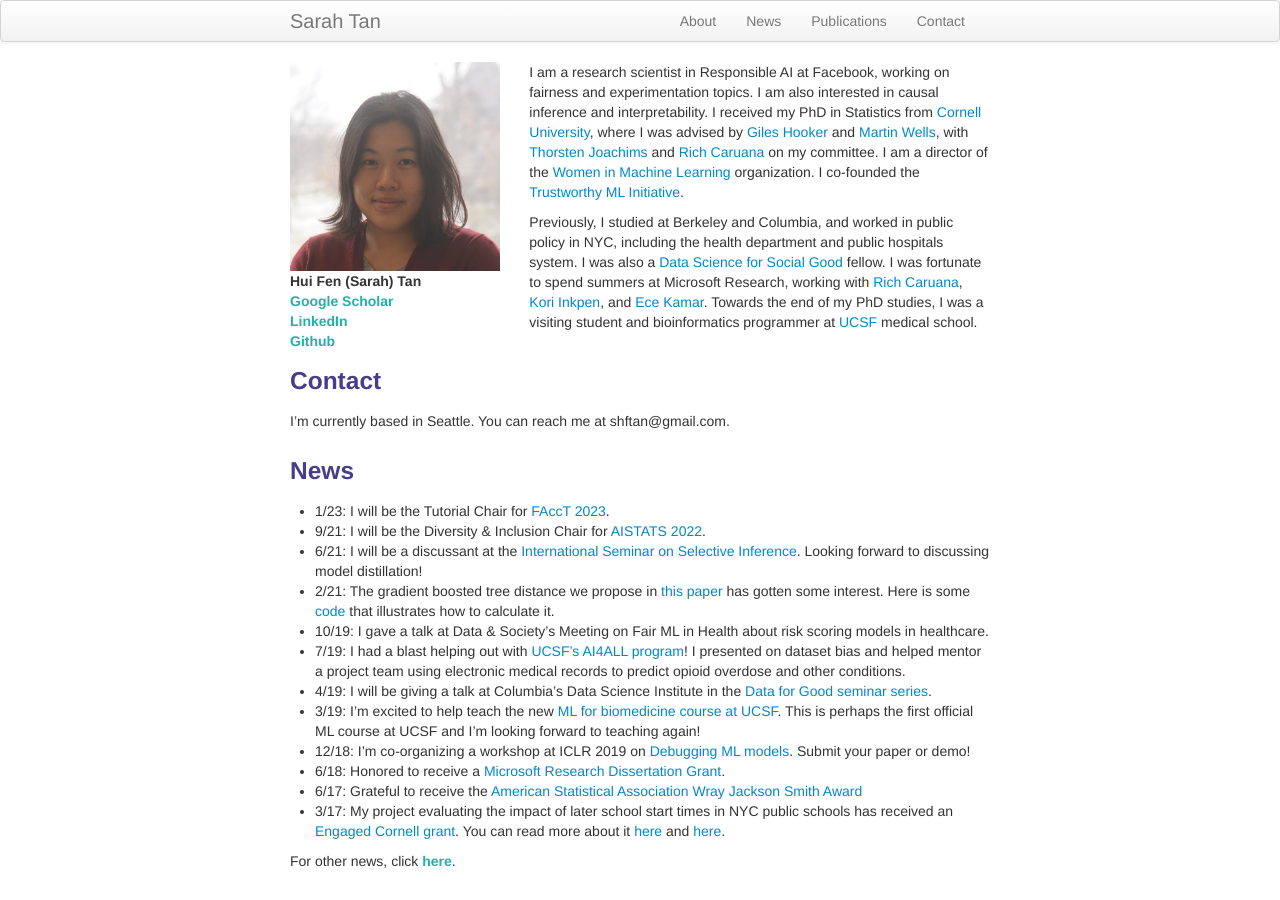
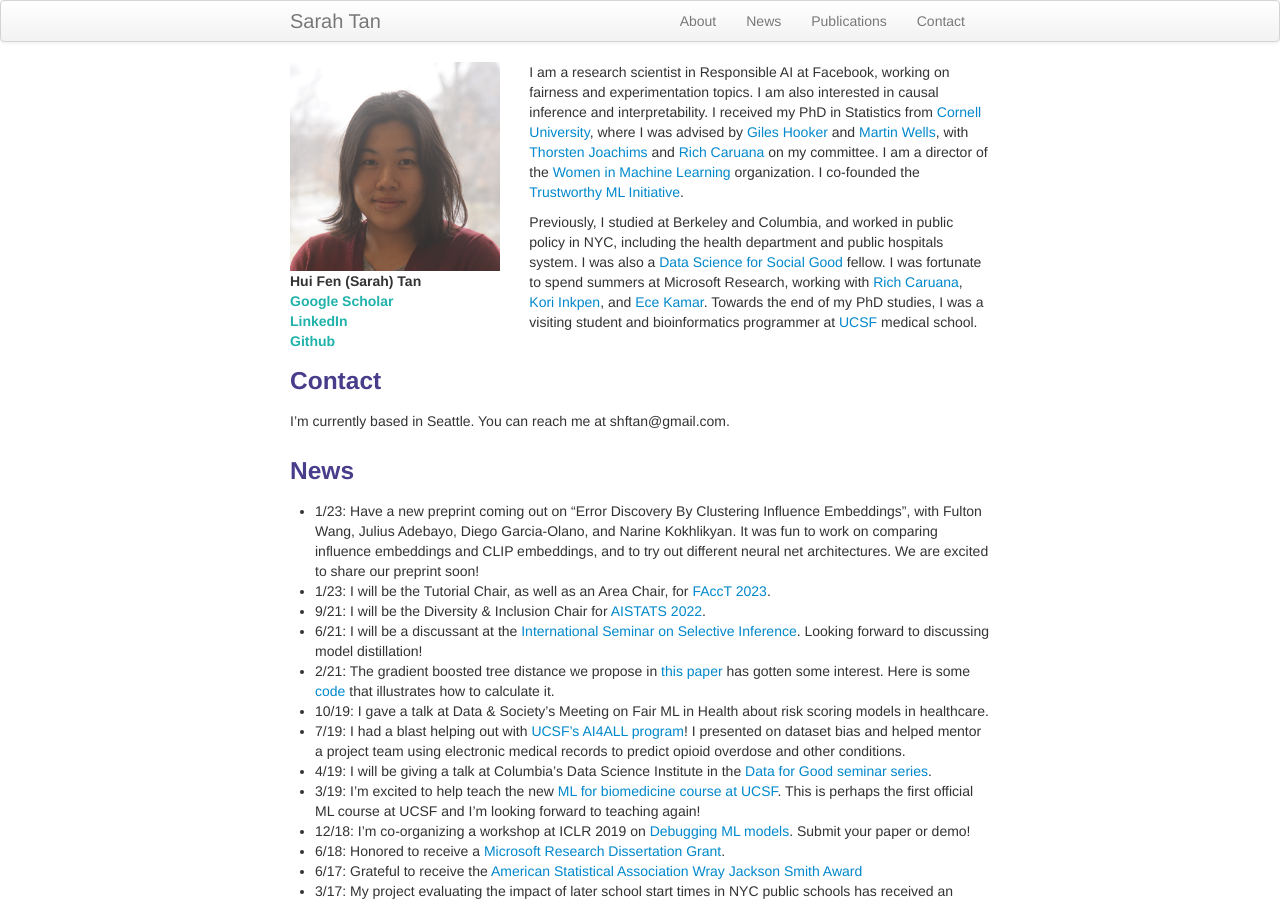
Before and after one commit to shftan/shftan.github.io, a Jekyll site: the page built from index.md, in a window 1280 px wide and 900 px high. Built offline with Jekyll 4.4.1, drawn with Linux system fonts in a browser that asks for light colours; some of the changed text lies outside the part shown.

Commit message:
Update index.md

```diff
--- a/index.md
+++ b/index.md
@@ -30,7 +30,8 @@ I'm currently based in Seattle. You can reach me at shftan@gmail.com.
 
 <div class="row-fluid" id="news"><h3>News</h3>
 </div>
-- 1/23: I will be the Tutorial Chair for [FAccT 2023](https://facctconference.org/2023/index.html).
+- 1/23: Have a new preprint coming out on "Error Discovery By Clustering Influence Embeddings", with Fulton Wang, Julius Adebayo, Diego Garcia-Olano, and Narine Kokhlikyan. It was fun to work on comparing influence embeddings and CLIP embeddings, and to try out different neural net architectures. We are excited to share our preprint soon!
+- 1/23: I will be the Tutorial Chair, as well as an Area Chair, for [FAccT 2023](https://facctconference.org/2023/index.html).
 - 9/21: I will be the Diversity & Inclusion Chair for [AISTATS 2022](http://aistats.org/aistats2022/).
 - 6/21: I will be a discussant at the [International Seminar on Selective Inference](https://www.selectiveinferenceseminar.com/past-talks). Looking forward to discussing model distillation!
 - 2/21: The gradient boosted tree distance we propose in [this paper](https://arxiv.org/abs/1611.07115) has gotten some interest. Here is some [code](https://github.com/shftan/tree_ensemble_distance) that illustrates how to calculate it.
@@ -94,6 +95,9 @@ For other news, click <a class="paper" href="oldernews.html">here</a>.
    - Media coverage: [The Guardian](https://www.theguardian.com/environment/2015/sep/02/gasland-hbo-documentary-fracking-opposition), [The Atlantic](https://www.theatlantic.com/entertainment/archive/2017/02/a-common-theme-for-this-years-oscar-nominated-documentaries/517638/), [Pacific Standard](https://psmag.com/environment/a-fracking-effective-film)
    - Press releases: [University of Iowa](http://www.newswise.com/articles/the-power-of-film), [Harmony Institute](https://harmonylabs.org/gasland)
 <h4>Preprints</h4>
+- <span class="paper">Error Discovery By Clustering Influence Embeddings</span>
+   - F Wang, J Adebayo, Tan, D Garcia-Olano, N Kokhlikyan
+   - Under review
 - <span class="paper">Efficient Heterogeneous Treatment Effect Estimation With Multiple Experiments and Multiple Outcomes</span>
    - L Yao, C Lo, I Nir, Tan, A Evnine, A Lerer, A Peysakhovich
    - Under review
```
